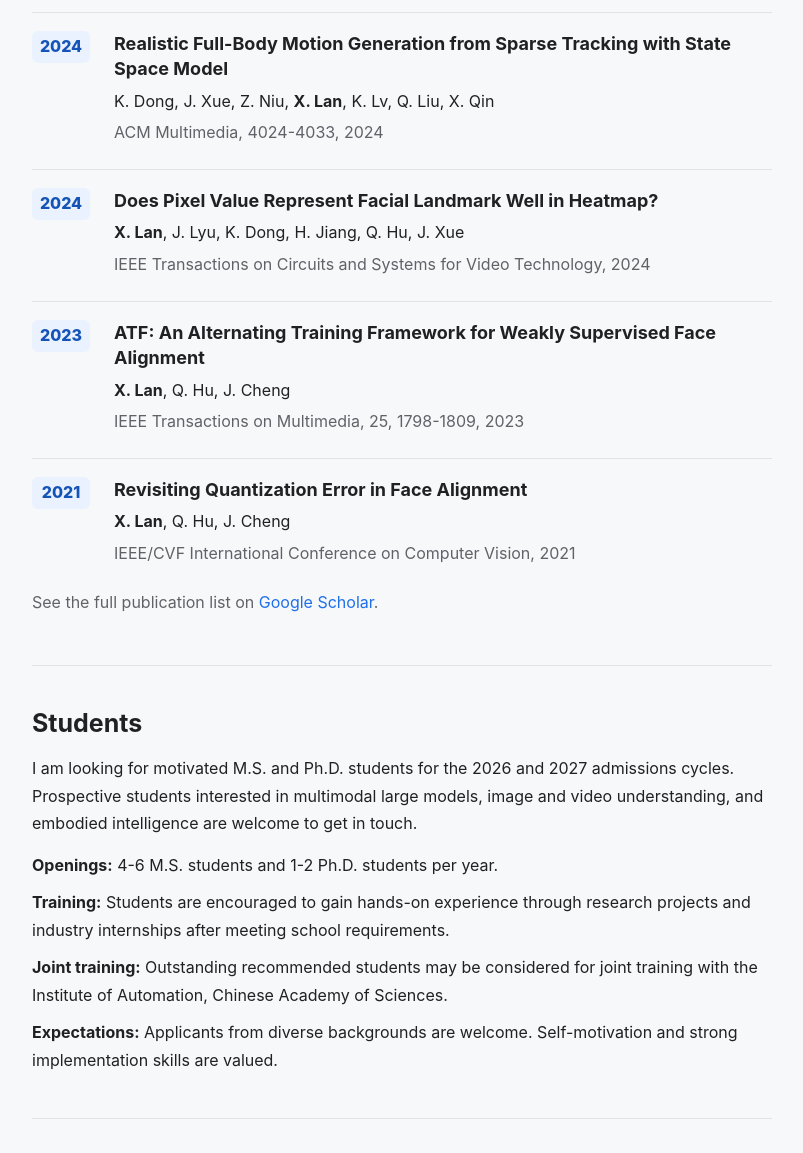
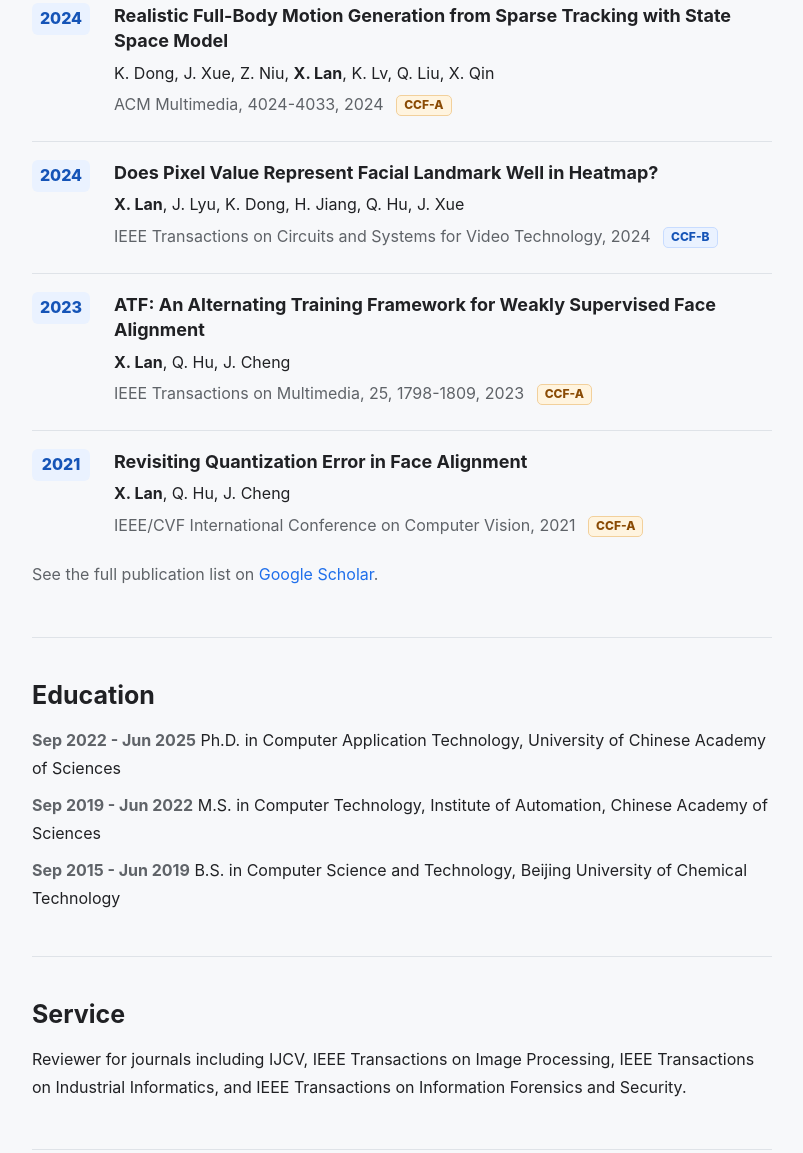
Before and after one commit to starhiking/Xing.Lan, a plain HTML site: page index.html in a window 1280 px wide. Shown: the part 1301-2454 px from the top of the page, without its empty margins (400-1203 px from the left). Drawn offline with Linux system fonts and the light colour scheme.

Commit message:
Update about and CCF labels

```diff
--- a/index.html
+++ b/index.html
@@ -13,7 +13,7 @@
         <a href="#about">About</a>
         <a href="#news">News</a>
         <a href="#publications">Publications</a>
-        <a href="#students">Students</a>
+        <a href="#education">Education</a>
         <a href="#service">Service</a>
         <a href="#contact">Contact</a>
       </nav>
@@ -37,13 +37,7 @@
         <section id="about" class="section">
           <h2>About</h2>
           <p>
-            Xing Lan is an Associate Professor and Ph.D. supervisor in the School of Computer Science and Engineering at Northeastern University, China. He received his Ph.D. in Engineering from the University of Chinese Academy of Sciences in June 2025 and was a visiting scholar at the National University of Singapore.
-          </p>
-          <p>
-            His research interests include multimodal large models, image and video understanding, and embodied intelligence. He has published more than 20 papers in leading journals and conferences, including over 10 papers in CCF-A venues and IEEE Transactions, and holds two granted Chinese invention patents.
-          </p>
-          <p>
-            He has received the President's Award of the Chinese Academy of Sciences, the CAS ZhuLi Yuehua Award, the 3DMM Best Student Paper Award, and the ChinaMM Best Poster Award. He is a member of the <a href="https://mp.weixin.qq.com/s/MUcymtbQegbyXdLZfuG2OA" target="_blank" rel="noreferrer">Cloud-Network Intelligent Computing Group</a>.
+            I am an Associate Professor and Ph.D. supervisor in the School of Computer Science and Engineering at Northeastern University, China. I received my Ph.D. in Engineering from the University of Chinese Academy of Sciences in June 2025 and was a visiting scholar at the National University of Singapore. My research interests include multimodal large models, image and video understanding, and embodied intelligence. I have published more than 20 papers in leading journals and conferences, including over 10 papers in CCF-A venues and IEEE Transactions, and hold two granted Chinese invention patents. I received the President's Award of the Chinese Academy of Sciences, the CAS ZhuLi Yuehua Award, the 3DMM Best Student Paper Award, and the ChinaMM Best Poster Award. I am a member of the <a href="https://mp.weixin.qq.com/s/MUcymtbQegbyXdLZfuG2OA" target="_blank" rel="noreferrer">Cloud-Network Intelligent Computing Group</a>. Openings: I have openings for Ph.D. students (1-2/year), Master's students (4-6/year), and undergraduate interns. If interested, please email me.
           </p>
         </section>
 
@@ -64,7 +58,7 @@
             <div>
               <h3>MotionFlow: Efficient Motion Generation with Latent Flow Matching</h3>
               <p>K. Dong, J. Xue, <strong>X. Lan</strong>, Q. Liu, K. Lu</p>
-              <p class="venue">IEEE Transactions on Multimedia, 2026</p>
+              <p class="venue">IEEE Transactions on Multimedia, 2026 <span class="ccf ccf-a">CCF-A</span></p>
             </div>
           </article>
           <article class="publication">
@@ -72,7 +66,7 @@
             <div>
               <h3>Expllm: Towards Chain of Thought for Facial Expression Recognition</h3>
               <p><strong>X. Lan</strong>, J. Xue, J. Qi, D. Jiang, K. Lu, T. S. Chua</p>
-              <p class="venue">IEEE Transactions on Multimedia, 2025</p>
+              <p class="venue">IEEE Transactions on Multimedia, 2025 <span class="ccf ccf-a">CCF-A</span></p>
             </div>
           </article>
           <article class="publication">
@@ -80,7 +74,7 @@
             <div>
               <h3>FoodSAM: Any Food Segmentation</h3>
               <p><strong>X. Lan</strong>, J. Lyu, H. Jiang, K. Dong, Z. Niu, Y. Zhang, J. Xue</p>
-              <p class="venue">IEEE Transactions on Multimedia, 27, 2795-2808, 2025</p>
+              <p class="venue">IEEE Transactions on Multimedia, 27, 2795-2808, 2025 <span class="ccf ccf-a">CCF-A</span></p>
             </div>
           </article>
           <article class="publication">
@@ -88,7 +82,7 @@
             <div>
               <h3>Realistic Full-Body Motion Generation from Sparse Tracking with State Space Model</h3>
               <p>K. Dong, J. Xue, Z. Niu, <strong>X. Lan</strong>, K. Lv, Q. Liu, X. Qin</p>
-              <p class="venue">ACM Multimedia, 4024-4033, 2024</p>
+              <p class="venue">ACM Multimedia, 4024-4033, 2024 <span class="ccf ccf-a">CCF-A</span></p>
             </div>
           </article>
           <article class="publication">
@@ -96,7 +90,7 @@
             <div>
               <h3>Does Pixel Value Represent Facial Landmark Well in Heatmap?</h3>
               <p><strong>X. Lan</strong>, J. Lyu, K. Dong, H. Jiang, Q. Hu, J. Xue</p>
-              <p class="venue">IEEE Transactions on Circuits and Systems for Video Technology, 2024</p>
+              <p class="venue">IEEE Transactions on Circuits and Systems for Video Technology, 2024 <span class="ccf">CCF-B</span></p>
             </div>
           </article>
           <article class="publication">
@@ -104,7 +98,7 @@
             <div>
               <h3>ATF: An Alternating Training Framework for Weakly Supervised Face Alignment</h3>
               <p><strong>X. Lan</strong>, Q. Hu, J. Cheng</p>
-              <p class="venue">IEEE Transactions on Multimedia, 25, 1798-1809, 2023</p>
+              <p class="venue">IEEE Transactions on Multimedia, 25, 1798-1809, 2023 <span class="ccf ccf-a">CCF-A</span></p>
             </div>
           </article>
           <article class="publication">
@@ -112,23 +106,12 @@
             <div>
               <h3>Revisiting Quantization Error in Face Alignment</h3>
               <p><strong>X. Lan</strong>, Q. Hu, J. Cheng</p>
-              <p class="venue">IEEE/CVF International Conference on Computer Vision, 2021</p>
+              <p class="venue">IEEE/CVF International Conference on Computer Vision, 2021 <span class="ccf ccf-a">CCF-A</span></p>
             </div>
           </article>
           <p class="more-link">
             See the full publication list on <a href="https://scholar.google.com/citations?user=kUYR4PsAAAAJ&hl=en" target="_blank" rel="noreferrer">Google Scholar</a>.
           </p>
-        </section>
-
-        <section id="students" class="section">
-          <h2>Students</h2>
-          <p>I am looking for motivated M.S. and Ph.D. students for the 2026 and 2027 admissions cycles. Prospective students interested in multimodal large models, image and video understanding, and embodied intelligence are welcome to get in touch.</p>
-          <ul class="plain-list">
-            <li><strong>Openings:</strong> 4-6 M.S. students and 1-2 Ph.D. students per year.</li>
-            <li><strong>Training:</strong> Students are encouraged to gain hands-on experience through research projects and industry internships after meeting school requirements.</li>
-            <li><strong>Joint training:</strong> Outstanding recommended students may be considered for joint training with the Institute of Automation, Chinese Academy of Sciences.</li>
-            <li><strong>Expectations:</strong> Applicants from diverse backgrounds are welcome. Self-motivation and strong implementation skills are valued.</li>
-          </ul>
         </section>
 
         <section id="education" class="section">
--- a/styles.css
+++ b/styles.css
@@ -211,6 +211,26 @@ a:hover {
   color: var(--muted);
 }
 
+.ccf {
+  display: inline-block;
+  margin-left: 8px;
+  padding: 1px 7px;
+  color: #1554b7;
+  background: var(--accent-soft);
+  border: 1px solid #c8dcff;
+  border-radius: 5px;
+  font-size: 12px;
+  font-weight: 800;
+  line-height: 1.4;
+  vertical-align: 1px;
+}
+
+.ccf-a {
+  color: #8a4b05;
+  background: #fff4df;
+  border-color: #f2d09b;
+}
+
 address {
   font-style: normal;
 }
```
